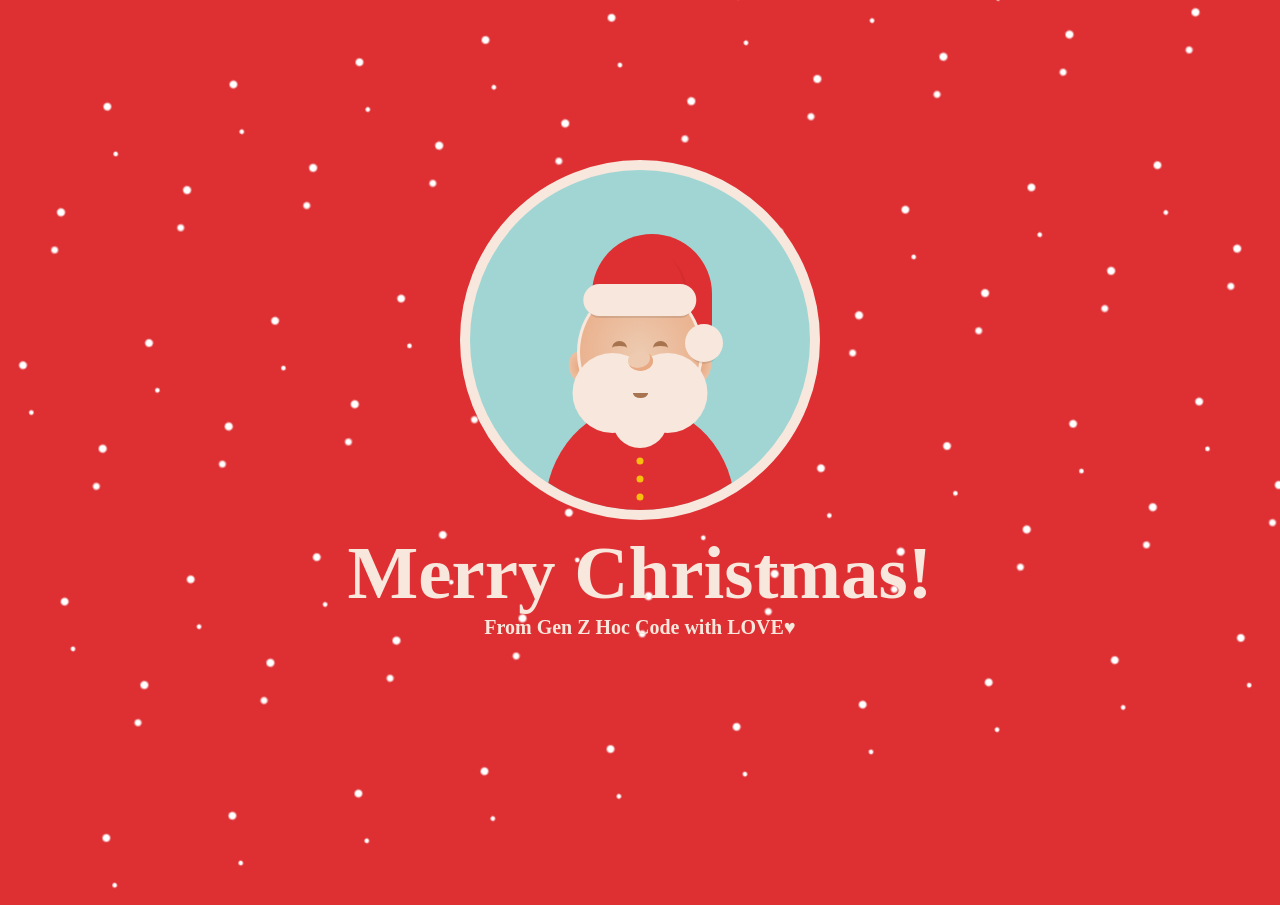
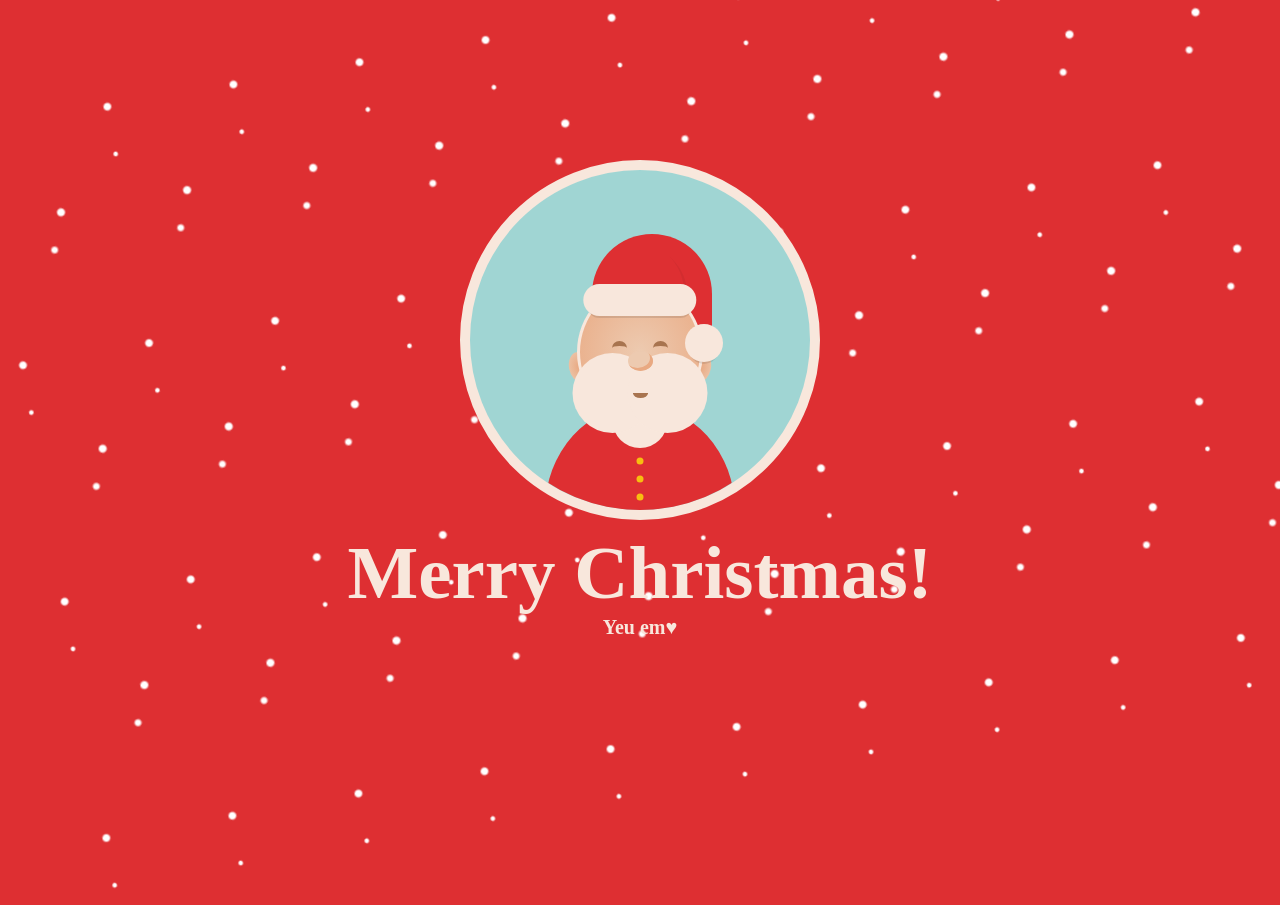
Before and after one commit to minhlahoang/genzhoccode, a plain HTML site: page Christmas.html in a window 1280 px wide. Both pictures are taken after a click on the element "Nhấn vào thư nhé !!!". Shown: the top 905 px of the page. Drawn offline with Linux system fonts and the light colour scheme; a web font is replaced by a local one.

Commit message:
Update Christmas.html

```diff
--- a/Christmas.html
+++ b/Christmas.html
@@ -1073,7 +1073,7 @@
    <div class="christmas" >
     <div class="message">
         <h1>Merry Christmas!</h1>
-        <h2>From Gen Z Hoc Code with LOVE♥</h2>
+        <h2>Yeu em♥</h2>
     </div>
     <div class="window ">
         <div class="santa">
```
